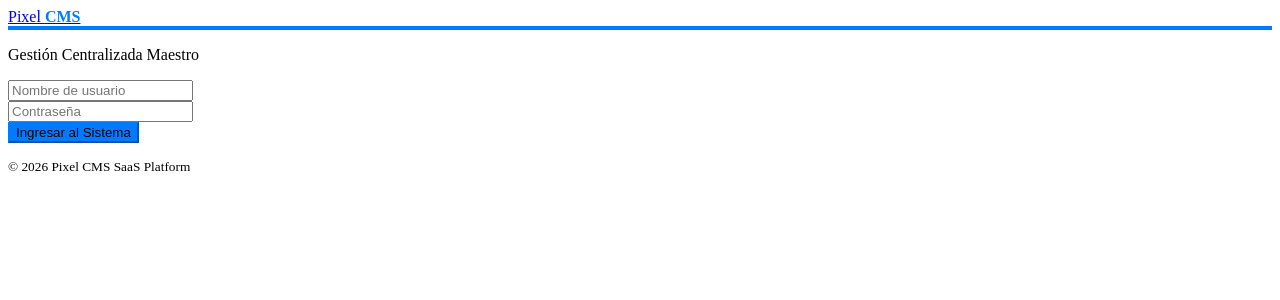
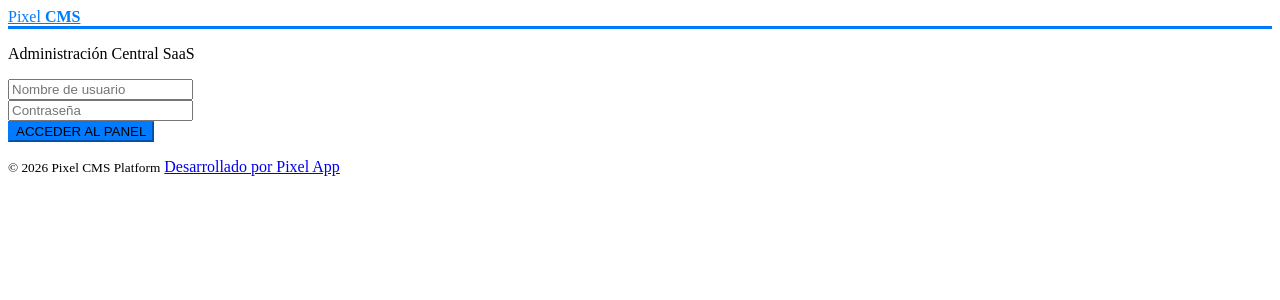
Before and after one commit to danycabarcas/pixelCMS, a PHP site: page /resources/views/auth/login.php in a window 1280 px wide. Shown: the top 300 px of the page. Run offline with PHP 8.4, Linux system fonts and the light colour scheme; the template is opened without the code that fills it, so the values that code supplies are empty.

Commit message:
Fix: AdminLTE Login UI

```diff
--- a/resources/views/auth/login.php
+++ b/resources/views/auth/login.php
@@ -2,30 +2,33 @@
     :root {
         --login-primary: <?= $empresa ? '#0943b5' : '#007bff' ?>;
     }
-    .login-logo b { color: var(--login-primary); }
+    .login-logo a { color: var(--login-primary) !important; font-weight: 300; }
+    .login-logo b { color: var(--login-primary) !important; font-weight: 700; }
+    .card-primary.card-outline { border-top: 3px solid var(--login-primary); }
     .btn-primary { background-color: var(--login-primary); border-color: var(--login-primary); }
-    .btn-primary:hover { background-color: #063184; }
+    .btn-primary:hover { background-color: #063184; opacity: 0.9; }
 </style>
 
-<div class="login-box mx-auto pt-5">
-    <div class="login-logo mb-4 text-center">
+<div class="login-box mx-auto mt-5">
+    <div class="login-logo mb-4">
         <?php if ($empresa): ?>
-            <img src="https://cdn.www.gov.co/assets/images/logoGovCO.png" style="height: 40px;" alt="Gov.co" class="mb-2"><br>
+            <img src="https://cdn.www.gov.co/assets/images/logoGovCO.png" alt="Gov.co" style="height: 35px;" class="mb-2"><br>
             <a href="/">Portal <b><?= explode(' ', $empresa['nombre'])[0] ?></b></a>
         <?php else: ?>
             <a href="/">Pixel <b>CMS</b></a>
         <?php endif; ?>
     </div>
 
-    <div class="card card-outline card-primary shadow-lg border-top-0" style="border-top: 4px solid var(--login-primary) !important;">
+    <div class="card card-outline card-primary shadow-sm">
         <div class="card-body login-card-body rounded">
-            <p class="login-box-msg font-weight-bold">
-                <?= $empresa ? 'Panel Administrativo de Entidad' : 'Gestión Centralizada Maestro' ?>
+            <p class="login-box-msg font-weight-bold text-muted">
+                <?= $empresa ? 'Gestión de Entidad Pública' : 'Administración Central SaaS' ?>
             </p>
 
             <?php if(isset($error)): ?>
-                <div class="alert alert-danger py-2 text-sm text-center">
-                    <i class="fas fa-exclamation-circle mr-1"></i> <?= $error ?>
+                <div class="alert alert-danger alert-dismissible py-2 mb-3">
+                    <button type="button" class="close" data-dismiss="alert" aria-hidden="true">×</button>
+                    <small><i class="icon fas fa-ban mr-1"></i> <?= $error ?></small>
                 </div>
             <?php endif; ?>
 
@@ -36,7 +39,7 @@
                         <div class="input-group-text"><span class="fas fa-user"></span></div>
                     </div>
                 </div>
-                <div class="input-group mb-3">
+                <div class="input-group mb-4">
                     <input type="password" name="password" class="form-control" placeholder="Contraseña" required>
                     <div class="input-group-append">
                         <div class="input-group-text"><span class="fas fa-lock"></span></div>
@@ -44,16 +47,19 @@
                 </div>
                 <div class="row">
                     <div class="col-12">
-                        <button type="submit" class="btn btn-primary btn-block btn-lg shadow-sm">
-                            <i class="fas fa-sign-in-alt mr-1"></i> Ingresar al Sistema
+                        <button type="submit" class="btn btn-primary btn-block btn-flat font-weight-bold p-2">
+                             ACCEDER AL PANEL <i class="fas fa-arrow-right ml-1"></i>
                         </button>
                     </div>
                 </div>
             </form>
 
-            <p class="mb-1 mt-4 text-center">
-                <small class="text-muted">© <?= date('Y') ?> Pixel CMS SaaS Platform</small>
-            </p>
+            <div class="social-auth-links text-center mb-3 mt-4 border-top pt-3">
+                <small class="text-muted d-block mb-1">© <?= date('Y') ?> Pixel CMS Platform</small>
+                <a href="https://pixelapp.com.co" target="_blank" class="text-xs text-secondary">
+                    Desarrollado por Pixel App
+                </a>
+            </div>
         </div>
     </div>
 </div>
```
